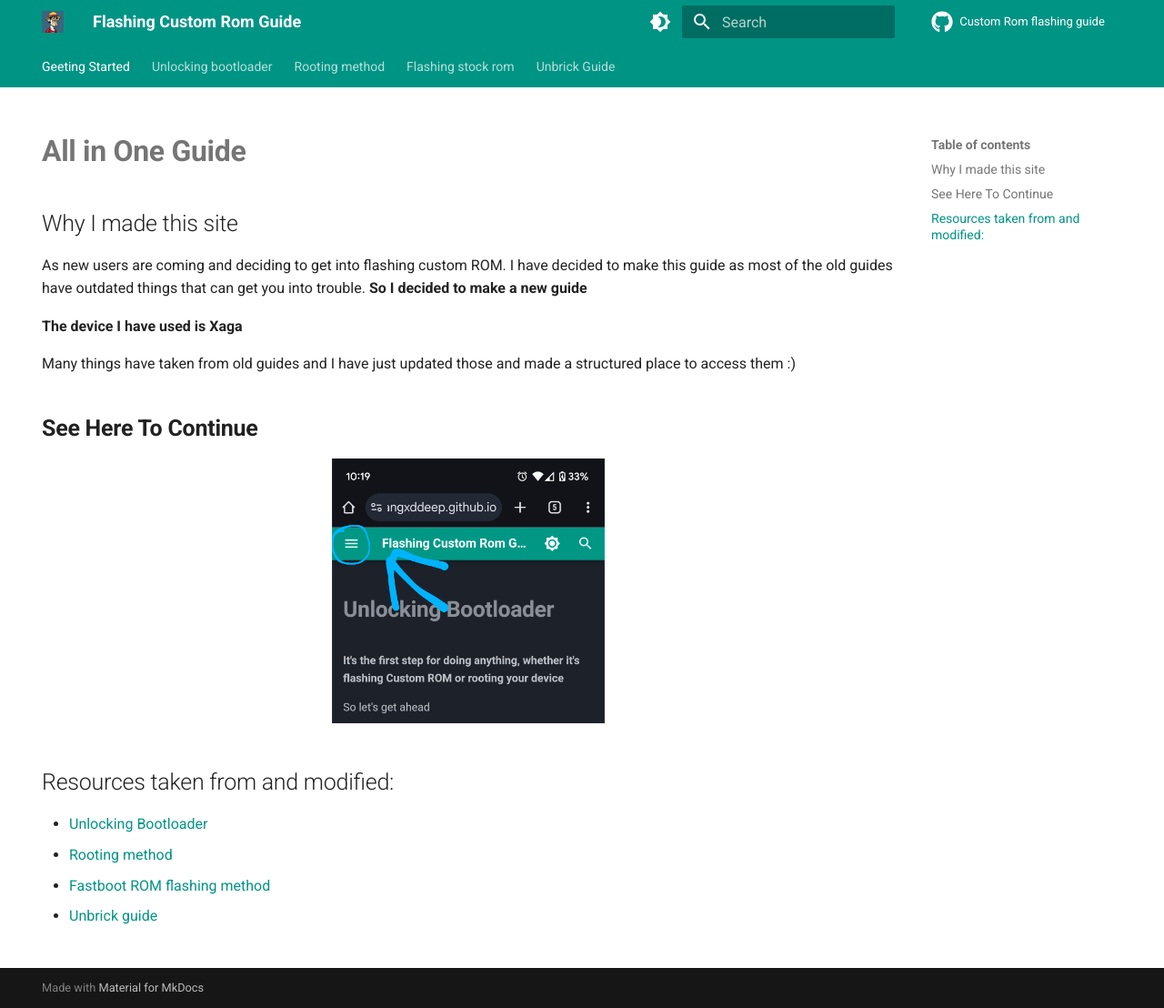
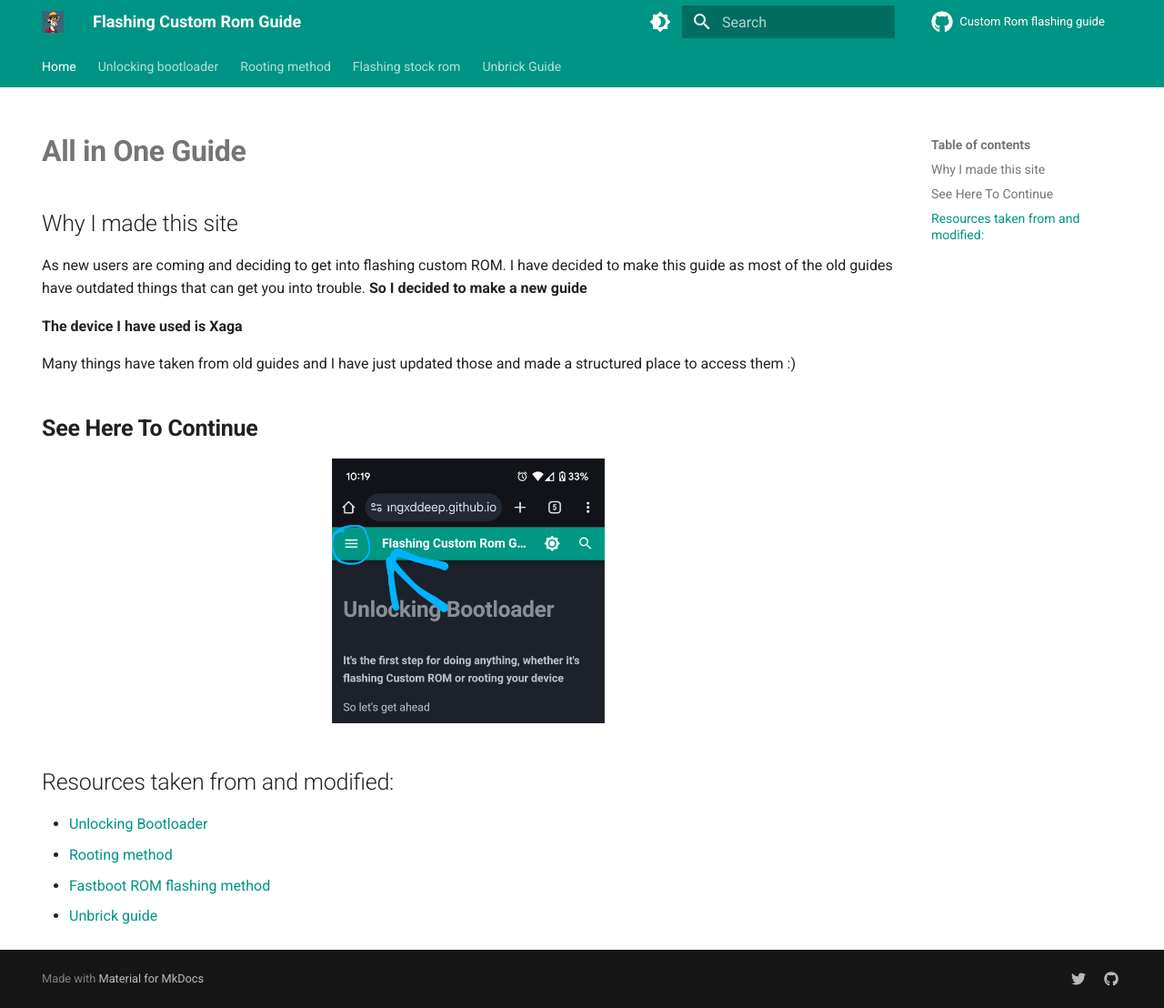
Before and after one commit to Angxddeep/Custom-Rom-flashing-guide, an MkDocs documentation site: the page built from docs/Index.md, in a window 1280 px wide and 1108 px high. Shown: the whole window at 91% size. Built offline with MkDocs 1.6.1 and Material for MkDocs 9.7.7, drawn with Linux system fonts in a browser that asks for light colours; comment, search, counter and statistics services are not loaded.

Commit message:
added social icons

```diff
--- a/mkdocs.yml
+++ b/mkdocs.yml
@@ -1,5 +1,6 @@
 site_name: Flashing Custom Rom Guide
-site_url: "https://angxddeep.github.io/All-in-one-guide/"
+site_url: https://angxddeep.github.io/All-in-one-guide/
+site_author: Angaddeep Singh
 repo_url: https://github.com/deepangad/Custom-Rom-flashing-guide
 repo_name: Custom Rom flashing guide
 edit_uri: ""
@@ -43,8 +44,17 @@
   icon:
     repo: fontawesome/brands/github
 nav:
-  - Geeting Started: 'Index.md'
+  - Home: 'Index.md'
   - Unlocking bootloader: 'Unlocking bootloader.md'
   - Rooting method: 'Root.md'
   - Flashing stock rom: 'Stock.md'
   - Unbrick Guide: 'Unbrick.md'
+
+  # Additional configuration
+
+extra:
+  social:
+  - icon: fontawesome/brands/twitter
+    link: https://x.com/Angxddeep
+  - icon: fontawesome/brands/github
+    link: https://github.com/Angxddeep
```
